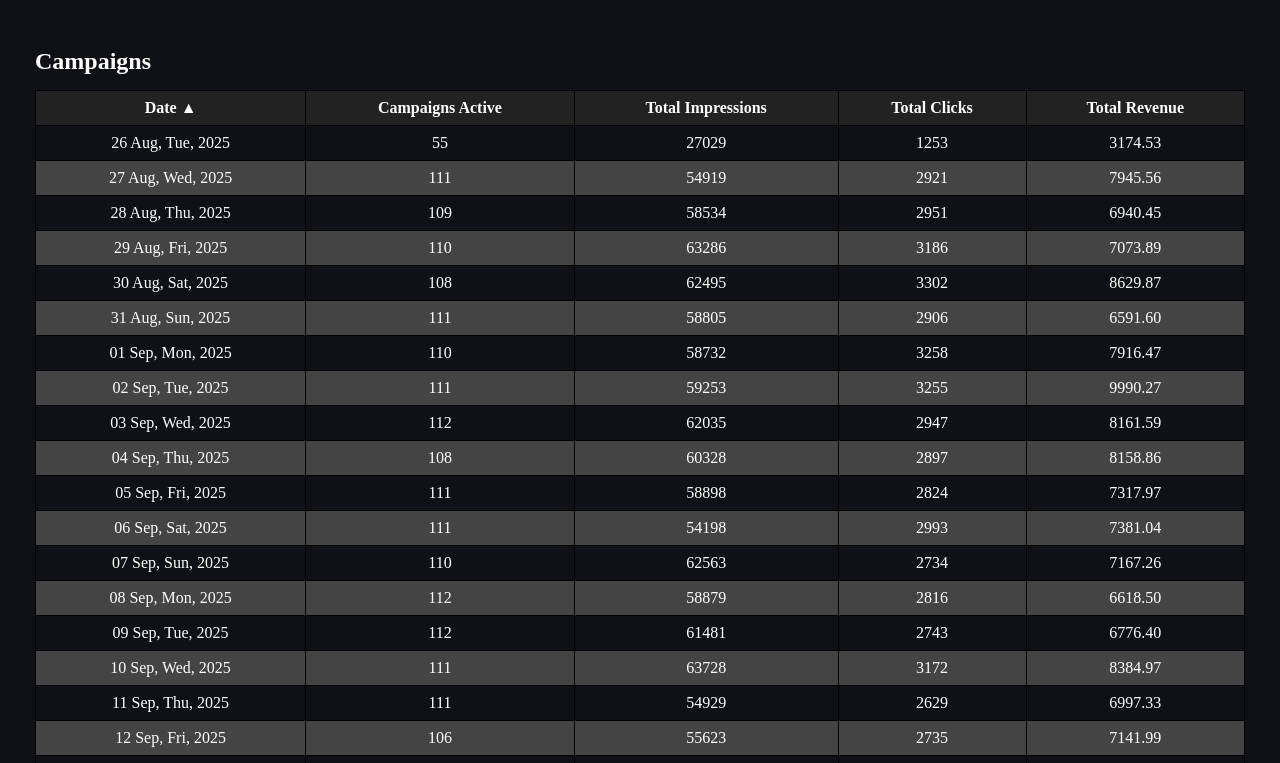
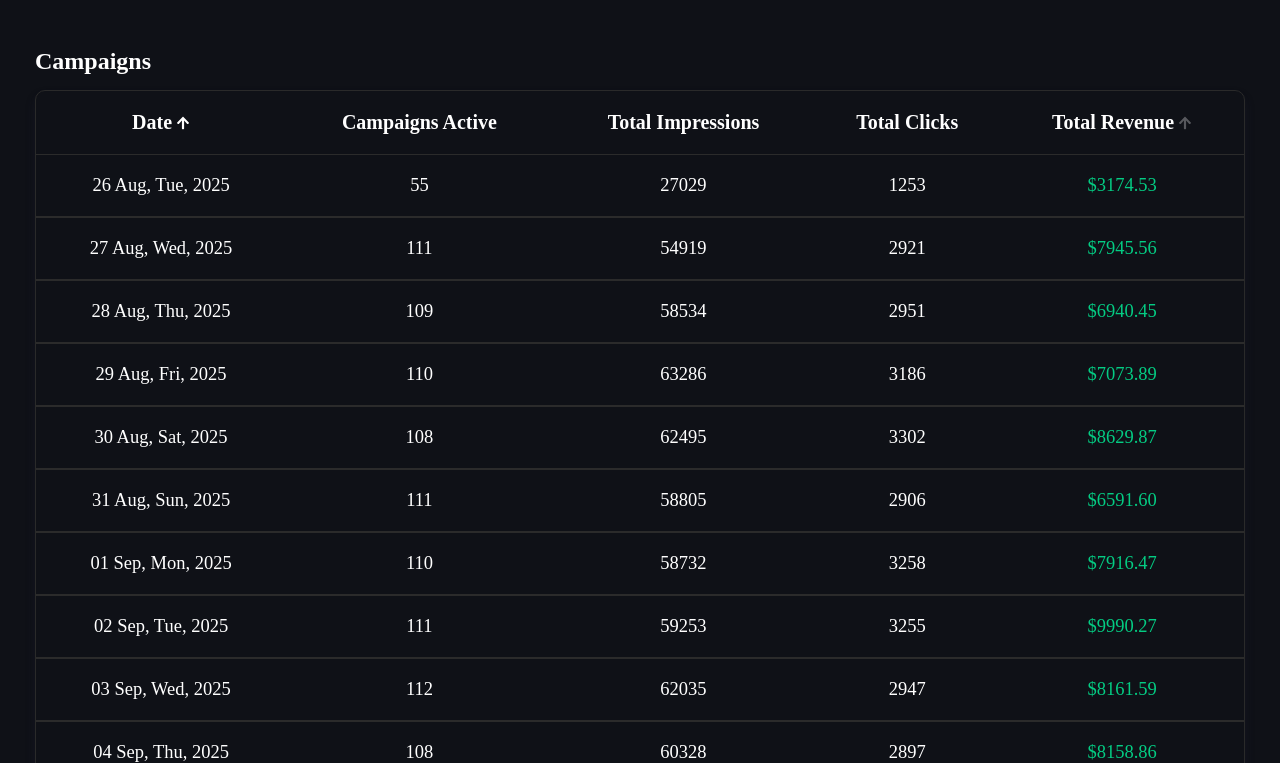
Before and after one commit to hapttic/front-test-assigment-2025-public, a React (Vite) app: page / in a window 1280 px wide. Shown: the part 537-1300 px from the top of the page. Built offline with nearby package versions, Linux system fonts and the light colour scheme.

Commit message:
style: updated campaign table ui

```diff
--- a/src/components/dashboard/Dashboard.tsx
+++ b/src/components/dashboard/Dashboard.tsx
@@ -22,6 +22,7 @@ const Dashboard: React.FC = () => {
 
   const aggregatedRows: AggregatedRow[] = useMemo(() => {
     const map = new Map<string, AggregatedRow>()
+
     const formatDate = (ts: string): string => {
       const d = new Date(ts)
       if (aggregation === 'hourly') {
@@ -65,10 +66,7 @@ const Dashboard: React.FC = () => {
       }
     })
 
-    const rows = Array.from(map.values())
-    return rows.sort((a, b) =>
-      new Date(a.date).getTime() - new Date(b.date).getTime()
-    )
+    return Array.from(map.values())
   }, [data, aggregation])
 
   const sortedRows = useMemo(() => {
--- a/src/components/dashboardTable/DashboardTable.css
+++ b/src/components/dashboardTable/DashboardTable.css
@@ -1,29 +1,73 @@
 .table-wrapper {
     width: 100%;
     overflow-x: auto;
+    border-radius: 10px;
+    box-shadow: rgba(50, 50, 93, 0.25) 0px 6px 12px -2px, rgba(0, 0, 0, 0.3) 0px 3px 7px -3px;
+    border: 1px solid #2a2a2a;
 }
 
-.table {
+table {
     width: 100%;
-    min-width: 600px;
-    border-collapse: collapse;
-    border-radius: 5px;
+    min-width: 700px;
+    border-collapse: separate;
+    border-spacing: 0;
 }
 
-.th,
-.td {
-    border: 1px solid black;
+thead tr th {
+    font-size: 20px;
+    color: white;
+    padding: 20px 10px;
+}
+
+tr td {
+    padding: 20px 10px;
+    font-size: 18.5px;
+}
+
+thead tr:first-child th:first-child {
+    border-top-left-radius: 10px;
+}
+
+thead tr:first-child th:last-child {
+    border-top-right-radius: 10px;
+}
+
+tbody tr:last-child td:first-child {
+    border-bottom-left-radius: 10px;
+}
+
+tbody tr:last-child td:last-child {
+    border-bottom-right-radius: 10px;
+}
+
+th,
+td {
     text-align: center;
-    padding: 8px;
+    padding: 12px 10px;
     color: white;
+    background: transparent;
+}
+
+td {
+    border-top: 1px solid #2b2b2b;
+    border-bottom: 1px solid #2b2b2b;
 }
 
 .sortable {
     cursor: pointer;
+    display: flex;
+    align-items: center;
+    justify-content: center;
+    gap: 4px;
 }
 
-.tr:nth-child(even) {
-    background-color: #444;
+.sortable svg {
+    width: 14px;
+    height: 14px;
+}
+
+tr:hover td {
+    background: #0f1118;
 }
 
 .campaigns {
@@ -32,8 +76,17 @@
 
 .campaigns h2 {
     margin-bottom: 15px;
+    color: white;
 }
 
-th {
-    background: #222;
+@media (max-width: 768px) {
+    table {
+        min-width: 600px;
+    }
+
+    thead tr th,
+    tr td {
+        font-size: 14px;
+        padding: 14px 4px;
+    }
 }
--- a/src/components/dashboardTable/DashboardTable.tsx
+++ b/src/components/dashboardTable/DashboardTable.tsx
@@ -1,5 +1,6 @@
 import React from 'react'
 import { AggregatedRow, SortField, SortOrder } from "../../models/types"
+import { FaArrowUp, FaArrowDown } from 'react-icons/fa'
 import './DashboardTable.css'
 
 interface Props {
@@ -11,32 +12,37 @@ interface Props {
 
 const DashboardTable: React.FC<Props> = ({ rows, sortField, sortOrder, onSort }) => {
     return (
-
         <div className='campaigns'>
             <h2>Campaigns</h2>
             <div className="table-wrapper">
-                <table className="table">
+                <table>
                     <thead>
                         <tr>
-                            <th className="th sortable" onClick={() => onSort('date')}>
-                                Date {sortField === 'date' ? (sortOrder === 'asc' ? '▲' : '▼') : ''}
+                            <th className="sortable" onClick={() => onSort('date')}>
+                                Date{' '}
+                                {sortField === 'date' ? (
+                                    sortOrder === 'asc' ? <FaArrowUp /> : <FaArrowDown />
+                                ) : <FaArrowUp style={{ opacity: 0.3 }} />}
                             </th>
-                            <th className="th">Campaigns Active</th>
-                            <th className="th">Total Impressions</th>
-                            <th className="th">Total Clicks</th>
-                            <th className="th sortable" onClick={() => onSort('totalRevenue')}>
-                                Total Revenue {sortField === 'totalRevenue' ? (sortOrder === 'asc' ? '▲' : '▼') : ''}
+                            <th>Campaigns Active</th>
+                            <th>Total Impressions</th>
+                            <th>Total Clicks</th>
+                            <th className="sortable" onClick={() => onSort('totalRevenue')}>
+                                Total Revenue{' '}
+                                {sortField === 'totalRevenue' ? (
+                                    sortOrder === 'asc' ? <FaArrowUp /> : <FaArrowDown />
+                                ) : <FaArrowUp style={{ opacity: 0.3 }} />}
                             </th>
                         </tr>
                     </thead>
                     <tbody>
                         {rows.map((row: AggregatedRow) => (
                             <tr key={row.id} className="tr">
-                                <td className="td">{row.date}</td>
-                                <td className="td">{row.campaignsActive}</td>
-                                <td className="td">{row.totalImpressions}</td>
-                                <td className="td">{row.totalClicks}</td>
-                                <td className="td">{row.totalRevenue.toFixed(2)}</td>
+                                <td>{row.date}</td>
+                                <td>{row.campaignsActive}</td>
+                                <td>{row.totalImpressions}</td>
+                                <td>{row.totalClicks}</td>
+                                <td style={{ color: '#04cc83ff' }}>${row.totalRevenue.toFixed(2)}</td>
                             </tr>
                         ))}
                     </tbody>
--- a/src/components/timelineChart/TimelineChart.css
+++ b/src/components/timelineChart/TimelineChart.css
@@ -10,5 +10,6 @@
     overflow-x: auto;
     border: 2px solid #222;
     border-radius: 10px;
-    box-shadow: rgba(0, 0, 0, 0.24) 0px 3px 8px;
+    box-shadow: rgba(50, 50, 93, 0.25) 0px 6px 12px -2px, rgba(0, 0, 0, 0.3) 0px 3px 7px -3px;
+
 }
--- a/src/components/timelineHeader/TimelineHeader.css
+++ b/src/components/timelineHeader/TimelineHeader.css
@@ -2,6 +2,8 @@
     display: flex;
     align-items: center;
     justify-content: space-between;
+    flex-wrap: wrap;
+    gap: 20px;
 }
 
 .switchers {
```
